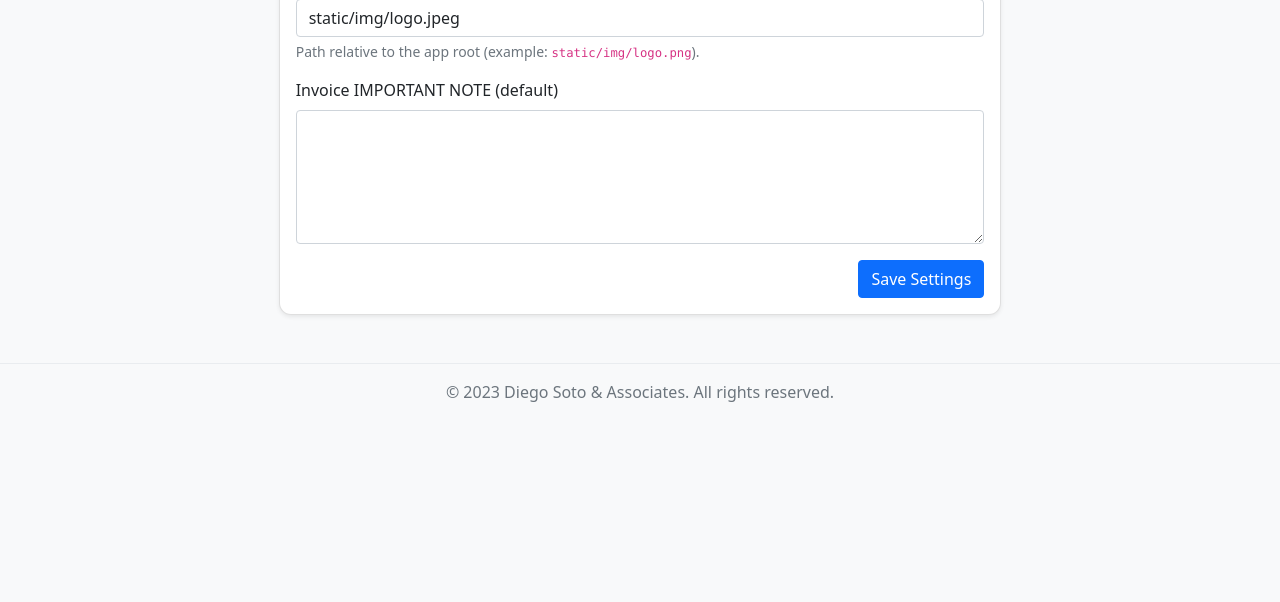
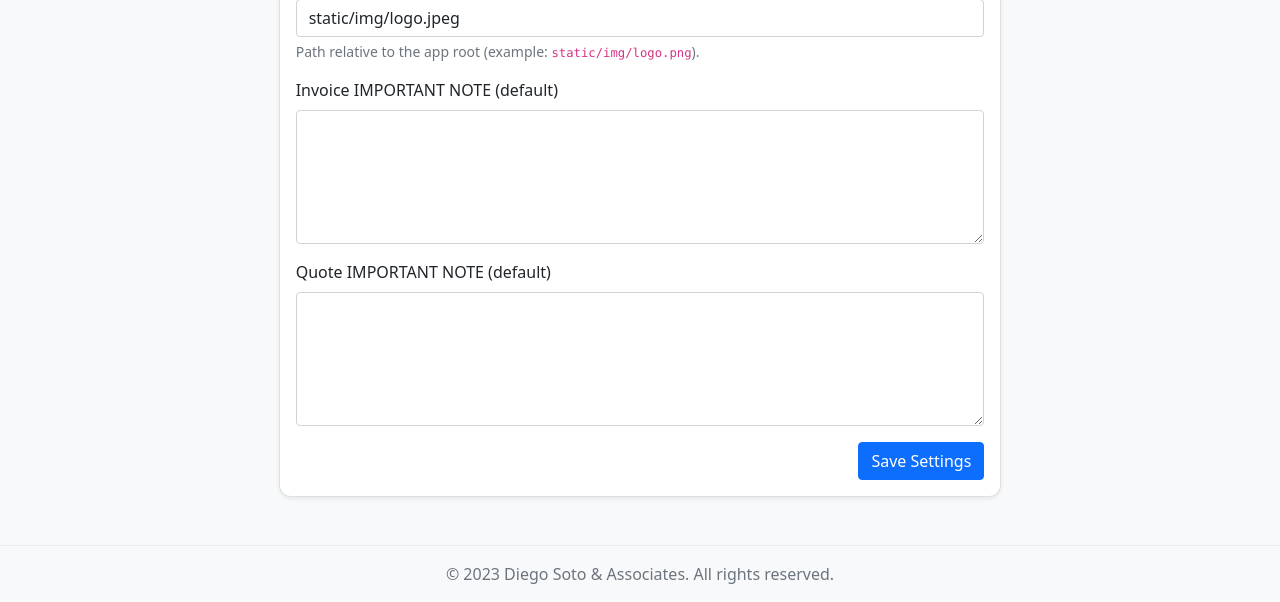
Before and after one commit to alexispinzongalindo/DIEGO_SOTO, a Flask app: page /office/settings in a window 1280 px wide. Shown: the part 1090-1692 px from the top of the page. Before the commit the page ends 1492 px from the top, so only its background shows below. Run offline with Flask 3, Linux system fonts and the light colour scheme; a user stored in the database is signed in; data comes from the database, SQL or seed files in the repository; data that the repository does not hold is empty.

Commit message:
Quotes: default IMPORTANT NOTE setting

```diff
--- a/app/office/forms.py
+++ b/app/office/forms.py
@@ -57,4 +57,5 @@ class AdminSettingsForm(FlaskForm):
     company_email_3 = StringField('Company Email 3', validators=[Optional(), Email(), Length(max=120)])
     company_logo_path = StringField('Company Logo Path', validators=[Optional(), Length(max=200)])
     invoice_important_note = TextAreaField('Invoice IMPORTANT NOTE (default)', validators=[Optional()])
+    quote_important_note = TextAreaField('Quote IMPORTANT NOTE (default)', validators=[Optional()])
     submit = SubmitField('Save Settings')
--- a/app/office/routes.py
+++ b/app/office/routes.py
@@ -522,6 +522,7 @@ def settings():
         form.company_email_3.data = _get_app_setting('company_email_3')
         form.company_logo_path.data = _get_app_setting('company_logo_path')
         form.invoice_important_note.data = _get_app_setting('invoice_important_note')
+        form.quote_important_note.data = _get_app_setting('quote_important_note')
 
     if form.validate_on_submit():
         sel = (form.show_marketing_landing.data or 'off').strip().lower()
@@ -544,6 +545,7 @@ def settings():
             ('company_email_3', form.company_email_3.data or ''),
             ('company_logo_path', form.company_logo_path.data or ''),
             ('invoice_important_note', form.invoice_important_note.data or ''),
+            ('quote_important_note', form.quote_important_note.data or ''),
         ]:
             ok, err = _set_app_setting(k, v)
             if not ok:
--- a/app/templates/office/settings.html
+++ b/app/templates/office/settings.html
@@ -117,6 +117,11 @@
             {{ form.invoice_important_note(class_='form-control', rows=5) }}
           </div>
 
+          <div class="mb-3">
+            <label class="form-label">{{ form.quote_important_note.label.text }}</label>
+            {{ form.quote_important_note(class_='form-control', rows=5) }}
+          </div>
+
           <div class="d-flex justify-content-end">
             {{ form.submit(class_='btn btn-primary') }}
           </div>
--- a/run.py
+++ b/run.py
@@ -56,6 +56,7 @@ def ensure_company_settings() -> None:
             'company_email_3': (os.environ.get('COMPANY_EMAIL_3') or '').strip(),
             'company_logo_path': (os.environ.get('COMPANY_LOGO_PATH') or '').strip() or 'static/img/logo.jpeg',
             'invoice_important_note': (os.environ.get('INVOICE_IMPORTANT_NOTE') or '').strip(),
+            'quote_important_note': (os.environ.get('QUOTE_IMPORTANT_NOTE') or '').strip(),
         }
 
         now = datetime.utcnow()
```
Also changed, not shown: app/accounts_receivable/routes.py (+10 -0 lines), app/office/ai_assistant.py (+19 -0 lines).
